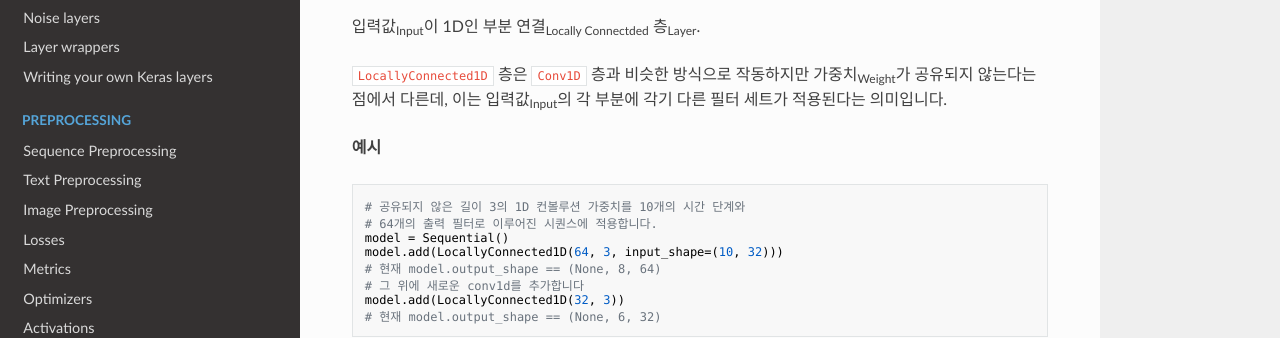
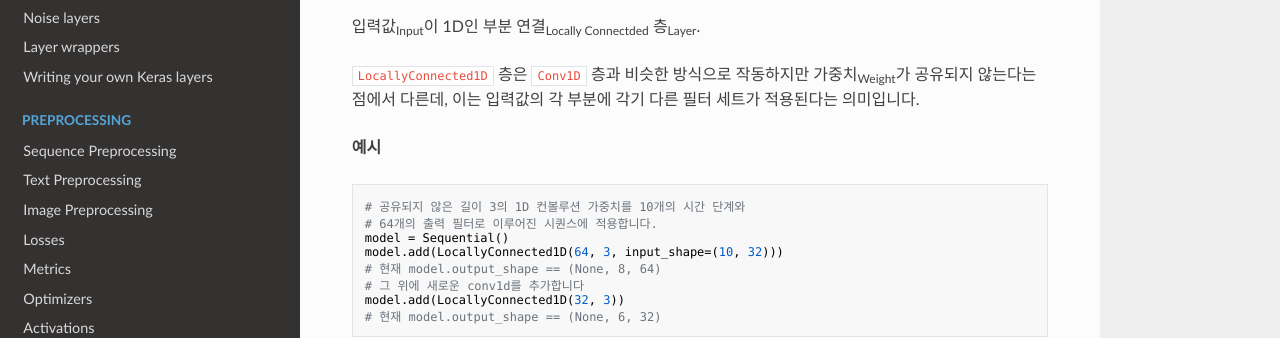
Before and after one commit to keras-team/keras-docs-ko, an MkDocs documentation site: the page built from sources/layers/local.md, in a window 1280 px wide and 900 px high. Shown: the part 190-528 px from the top of the window. Built offline with MkDocs 1.6.1, drawn with Linux system fonts in a browser that asks for light colours; nearby versions of some CDN libraries.

Commit message:
Update local.md

```diff
--- a/sources/layers/local.md
+++ b/sources/layers/local.md
@@ -9,7 +9,7 @@ keras.layers.LocallyConnected1D(filters, kernel_size, strides=1, padding='valid'
 
 `LocallyConnected1D` 층은 `Conv1D` 층과 비슷한 방식으로 작동하지만
 가중치<sub>Weight</sub>가 공유되지 않는다는 점에서 다른데,
-이는 입력값<sub>Input</sub>의 각 부분에 각기 다른 필터 세트가 적용된다는
+이는 입력값의 각 부분에 각기 다른 필터 세트가 적용된다는
 의미입니다.
 
 __예시__
```
Also changed, not shown: other parts of sources/layers/local.md (+1 -1 lines).
